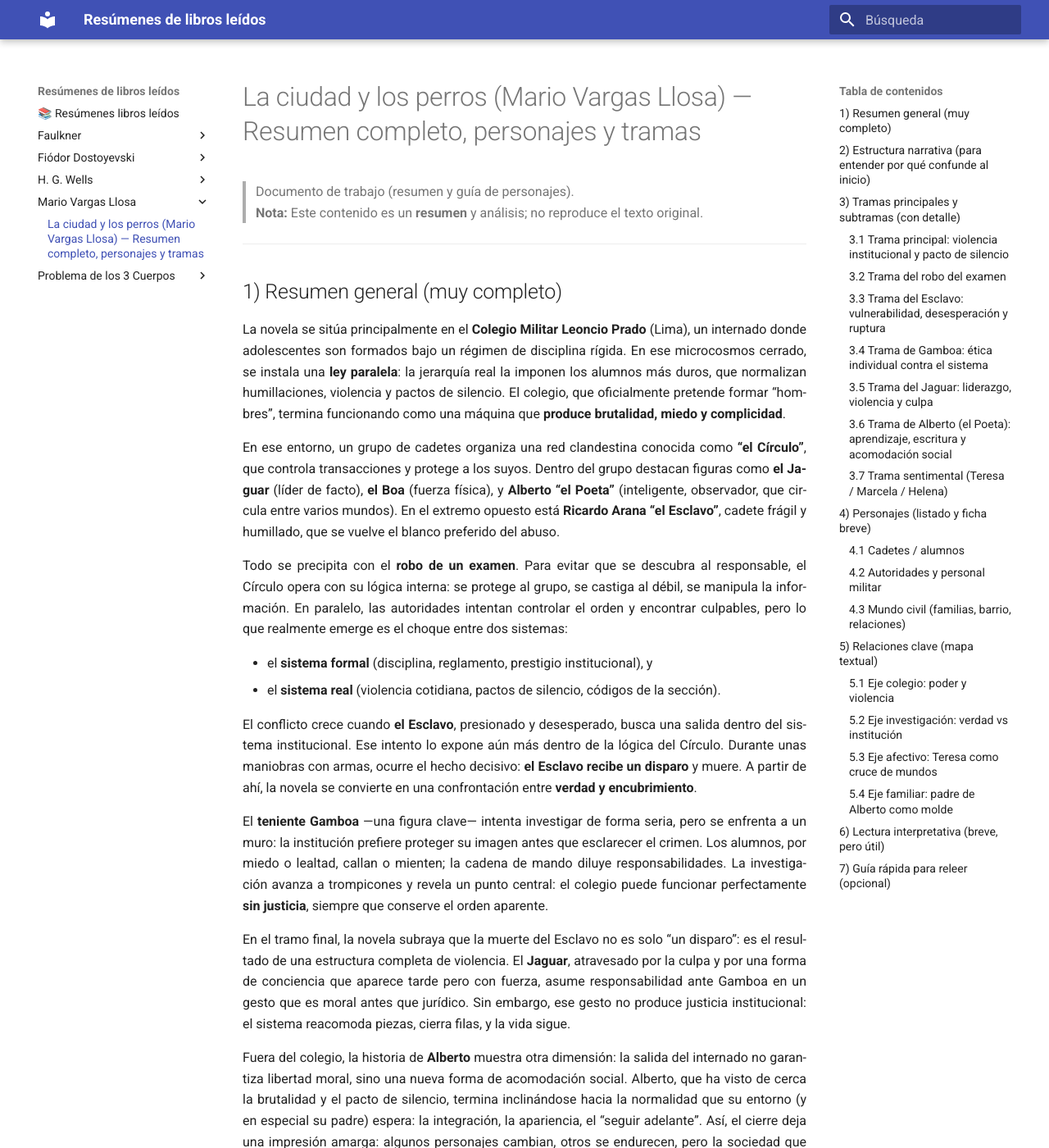
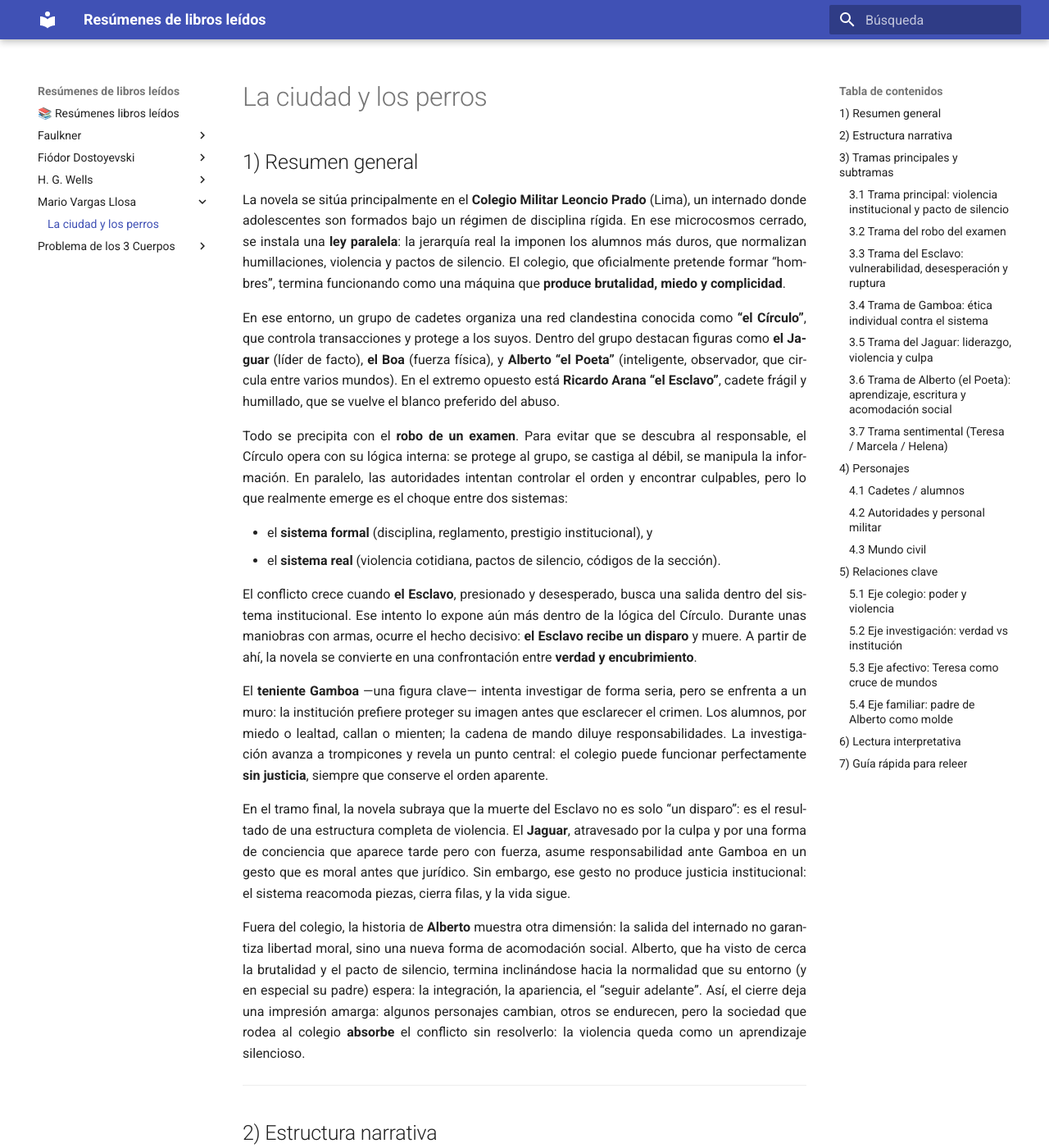
Before and after one commit to jcsepulveda/librosresumen, an MkDocs documentation site: the page built from docs/Mario Vargas Llosa/ciudadPerros.md, in a window 1280 px wide and 1400 px high. Shown: the whole window at 82% size. Built offline with MkDocs 1.6.1 and Material for MkDocs 9.7.7, drawn with Linux system fonts in a browser that asks for light colours; some of the changed text lies outside the part shown.

Commit message:
correcciones menores

```diff
--- a/docs/Mario Vargas Llosa/ciudadPerros.md
+++ b/docs/Mario Vargas Llosa/ciudadPerros.md
@@ -1,11 +1,6 @@
-# La ciudad y los perros (Mario Vargas Llosa) — Resumen completo, personajes y tramas
+# La ciudad y los perros
 
-> Documento de trabajo (resumen y guía de personajes).
-> **Nota:** Este contenido es un **resumen** y análisis; no reproduce el texto original.
-
----
-
-## 1) Resumen general (muy completo)
+## 1) Resumen general
 
 La novela se sitúa principalmente en el **Colegio Militar Leoncio Prado** (Lima), un internado donde adolescentes son formados bajo un régimen de disciplina rígida. En ese microcosmos cerrado, se instala una **ley paralela**: la jerarquía real la imponen los alumnos más duros, que normalizan humillaciones, violencia y pactos de silencio. El colegio, que oficialmente pretende formar “hombres”, termina funcionando como una máquina que **produce brutalidad, miedo y complicidad**.
 
@@ -26,7 +21,7 @@ Fuera del colegio, la historia de **Alberto** muestra otra dimensión: la salida
 
 ---
 
-## 2) Estructura narrativa (para entender por qué confunde al inicio)
+## 2) Estructura narrativa
 
 La novela está construida con **múltiples voces** y cambios de foco:
 
@@ -38,7 +33,7 @@ Este diseño no es un “truco”: reproduce la idea de que, en un sistema de vi
 
 ---
 
-## 3) Tramas principales y subtramas (con detalle)
+## 3) Tramas principales y subtramas
 
 ### 3.1 Trama principal: violencia institucional y pacto de silencio
 
@@ -85,7 +80,7 @@ Este diseño no es un “truco”: reproduce la idea de que, en un sistema de vi
 
 ---
 
-## 4) Personajes (listado y ficha breve)
+## 4) Personajes
 
 > Los apodos son esenciales: en el colegio, la identidad se construye por reputación.
 
@@ -153,7 +148,7 @@ Este diseño no es un “truco”: reproduce la idea de que, en un sistema de vi
   Asociado al espacio de castigo/control (“prevención”).
   **Relaciones:** roces con Gamboa; representa una cara áspera del aparato disciplinario.
 
-### 4.3 Mundo civil (familias, barrio, relaciones)
+### 4.3 Mundo civil
 
 - **Teresa**
   Joven del mundo civil; eje afectivo que conecta a Alberto y al Esclavo.
@@ -197,7 +192,7 @@ Este diseño no es un “truco”: reproduce la idea de que, en un sistema de vi
 
 ---
 
-## 5) Relaciones clave (mapa textual)
+## 5) Relaciones clave
 
 ### 5.1 Eje colegio: poder y violencia
 
@@ -225,7 +220,7 @@ Este diseño no es un “truco”: reproduce la idea de que, en un sistema de vi
 
 ---
 
-## 6) Lectura interpretativa (breve, pero útil)
+## 6) Lectura interpretativa
 
 - La novela sugiere que la violencia es **sistémica**, no individual.
 - La verdad existe, pero el sistema aprende a vivir **sin ella**.
@@ -234,7 +229,7 @@ Este diseño no es un “truco”: reproduce la idea de que, en un sistema de vi
 
 ---
 
-## 7) Guía rápida para releer (opcional)
+## 7) Guía rápida para releer
 
 Si la releyeras, fíjate en:
 
```
Also changed, not shown: site/Mario Vargas Llosa/ciudadPerros/index.html, site/search/search_index.json.
